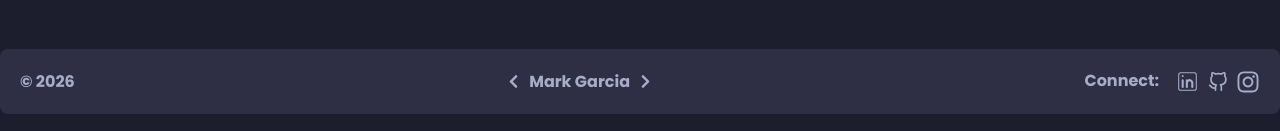
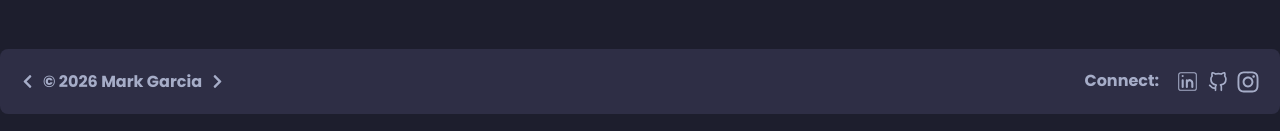
Before and after one commit to MarkRyanGarcia/portfolio, a React (Vite) app: page / in a window 1280 px wide. Shown: the part 666-797 px from the top of the page. Built offline with nearby package versions, Linux system fonts and the light colour scheme; no server answers.

Commit message:
adjust footer design

```diff
--- a/src/components/Footer.tsx
+++ b/src/components/Footer.tsx
@@ -6,14 +6,14 @@ import { FaChevronLeft, FaChevronRight, FaInstagram } from "react-icons/fa";
 export default function Footer() {
     return (
         <div className='flex justify-between w-full mx-auto p-5 sm:mb-5 mt-10 bg-base-2 text-secondary font-bold md:rounded-lg'>
-            <p className="self-center hidden sm:block">
+            {/* <p className="self-center hidden sm:block">
                 © {new Date().getFullYear()}
-            </p>
+            </p> */}
             <div className="flex gap-2 items-center">
                 <a href="https://webring-1.vercel.app/?from=markgdev&dir=prev" rel="noopener noreferrer" title="Previous site">
                     <FaChevronLeft size={15} />
                 </a>
-                <p>Mark Garcia</p>
+                <p>© {new Date().getFullYear()} Mark Garcia</p>
                 <a href="https://webring-1.vercel.app/?from=markgdev&dir=next" rel="noopener noreferrer" title="Next site">
                     <FaChevronRight size={15} />
                 </a>
```
